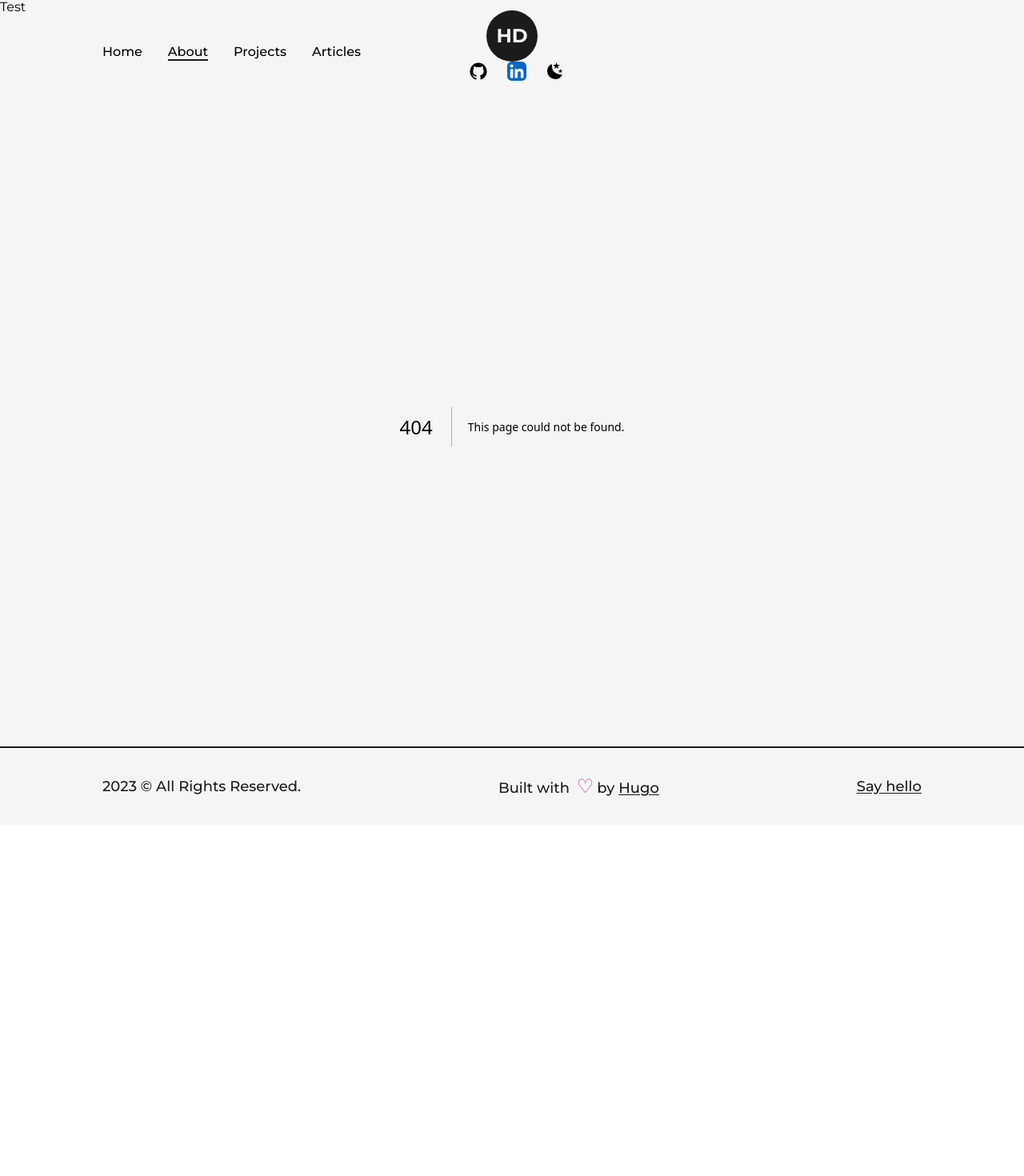
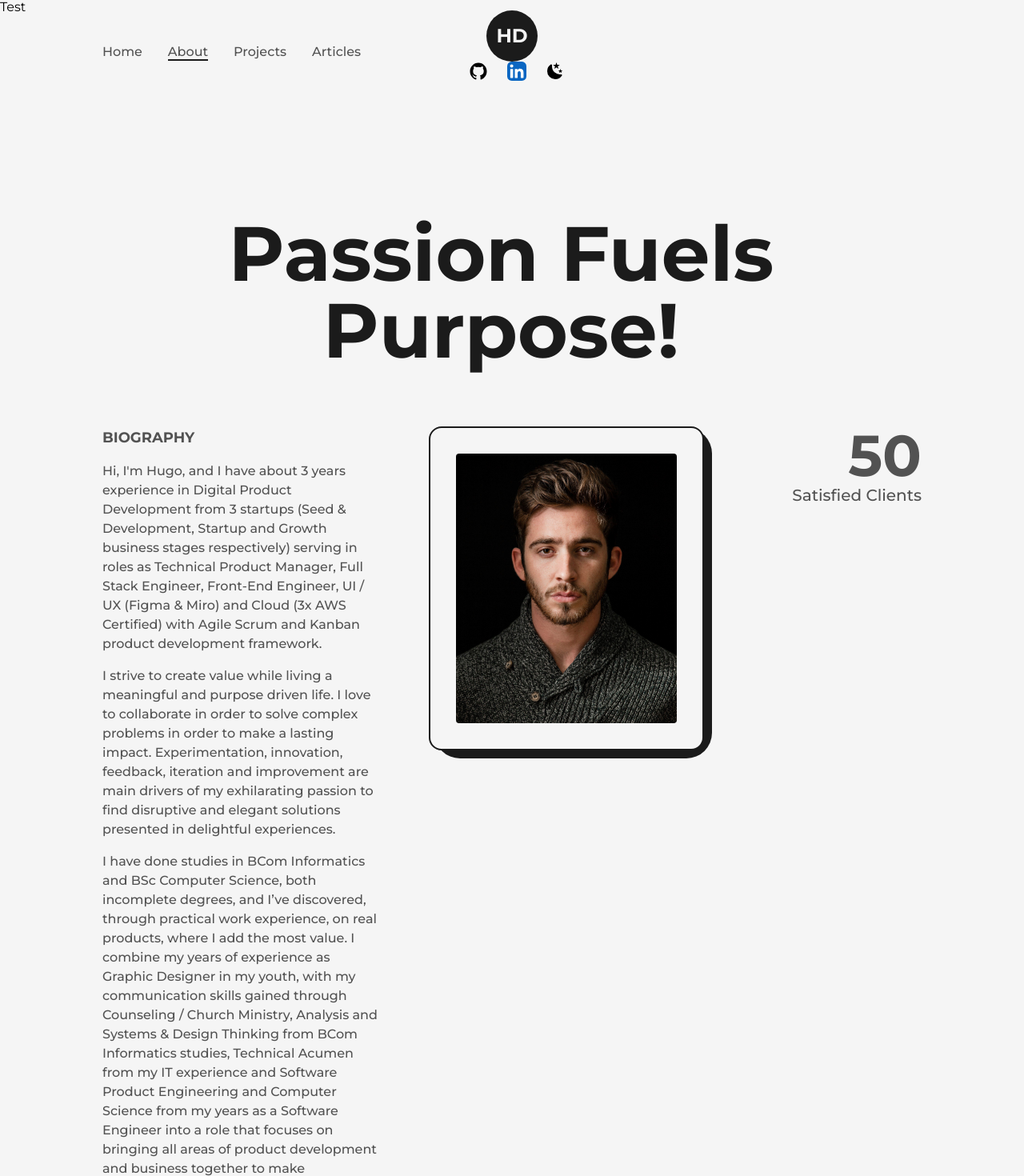
Before and after one commit to HugoDorfling/hugo.dorfling.org, a Next.js app: page /about in a window 1280 px wide. Before the commit this address had no page. Shown: the part 3-1473 px from the top of the page at 80% size. Before the commit the page ends 1034 px from the top, so only its background shows below. Built offline with nearby package versions, Linux system fonts and the light colour scheme.

Commit message:
Add about page

```diff
--- a/src/components/Layout.tsx
+++ b/src/components/Layout.tsx
@@ -3,7 +3,7 @@ import React from "react";
 const Layout = ({ children, className = "" }: any) => {
   return (
     <div
-      className={`w-full h-full inline-block z-0 bg-light p-32 ${className}`}
+      className={`w-full h-full inline-block z-0 bg-light p-32 ${className} `}
     >
       {children}
     </div>
--- a/src/components/NavBar.tsx
+++ b/src/components/NavBar.tsx
@@ -35,7 +35,7 @@ const NavBar = () => {
       className="w-fu
      px-32 py-8 font-medium"
     >
-      <nav>
+      <nav className="text-dark/75">
         <CustomLink href="/" title="Home" className="mr-4" />
         <CustomLink href="/about" title="About" className="mx-4" />
         <CustomLink href="/projects" title="Projects" className="mx-4" />
--- /dev/null
+++ b/src/pages/about.tsx
@@ -0,0 +1,128 @@
+import AnimatedText from "@/components/AnimatedText";
+import Layout from "@/components/Layout";
+import {
+  motionValue,
+  useInView,
+  useMotionValue,
+  useSpring,
+} from "framer-motion";
+import Head from "next/head";
+import Image from "next/image";
+import React, { useEffect, useRef } from "react";
+import profilePic from "~/images/profile/developer-pic-2.jpg";
+
+const AnimatedNumbers = ({ value }: any) => {
+  const ref = useRef<HTMLSpanElement>(null);
+
+  const motionValue = useMotionValue(0);
+  const springValue = useSpring(motionValue, { duration: 3000 });
+  const isInView = useInView(ref);
+
+  useEffect(() => {
+    if (isInView) {
+      motionValue.set(value);
+    }
+  }, [isInView, value, motionValue]);
+
+  useEffect(() => {
+    springValue.on("change", (latest) => {
+      if (ref.current && latest.toFixed(0) <= value) {
+        ref.current.textContent = latest.toFixed(0);
+      }
+    });
+  }, [springValue, value]);
+
+  return <span ref={ref}>{value}</span>;
+};
+
+const About = () => {
+  return (
+    <>
+      <Head>
+        <title>Hugo | About</title>
+        <meta name="About me" content="My about page" />
+      </Head>
+      <main className="flex w-full flex-col items-center justify-center">
+        <Layout>
+          <AnimatedText text="Passion fuels purpose!" className="mb-16" />
+          <div className="grid w-full grid-cols-8 gap-16 text-dark/75">
+            <div className="col-span-3 flex flex-col items-start justify-start">
+              <h2 className="mb-4 text-lg font-bold uppercase text-dark/75">
+                Biography
+              </h2>
+              <p className="font-medium">
+                Hi, I'm Hugo, and I have about 3 years experience in Digital
+                Product Development from 3 startups (Seed & Development, Startup
+                and Growth business stages respectively) serving in roles as
+                Technical Product Manager, Full Stack Engineer, Front-End
+                Engineer, UI / UX (Figma & Miro) and Cloud (3x AWS Certified)
+                with Agile Scrum and Kanban product development framework.
+              </p>
+              <p className="my-4 font-medium">
+                I strive to create value while living a meaningful and purpose
+                driven life. I love to collaborate in order to solve complex
+                problems in order to make a lasting impact. Experimentation,
+                innovation, feedback, iteration and improvement are main drivers
+                of my exhilarating passion to find disruptive and elegant
+                solutions presented in delightful experiences.
+              </p>
+              <p className="font-medium">
+                I have done studies in BCom Informatics and BSc Computer
+                Science, both incomplete degrees, and I’ve discovered, through
+                practical work experience, on real products, where I add the
+                most value. I combine my years of experience as Graphic Designer
+                in my youth, with my communication skills gained through
+                Counseling / Church Ministry, Analysis and Systems & Design
+                Thinking from BCom Informatics studies, Technical Acumen from my
+                IT experience and Software Product Engineering and Computer
+                Science from my years as a Software Engineer into a role that
+                focuses on bringing all areas of product development and
+                business together to make remarkable and life-changing products
+                that make a difference in peoples lives through servant
+                leadership, collaboration and strong determination towards
+                realizing a worthwhile vision. I thrive in a highly autonomous
+                and collaborative environment where discovery, exploration and
+                learning are highly valued through the three pillars of
+                empiricism, namely Transparency, Inspection and Adaptation. I
+                care deeply about truly connecting with fellow humans and
+                building lasting relationships that are meaningful through
+                empathy and love.
+              </p>
+            </div>
+            <div
+              className="col-span-3 relative h-max rounded-2xl border-2 border-solid border-dark
+            bg-light p-8"
+            >
+              <div className="absolute top-0 -right-3 -z-10 w-[102%] h-[103%] rounded-[2rem] bg-dark" />
+              <Image
+                src={profilePic}
+                alt="hugo"
+                className="w-full h-auto rounded 2xl"
+              />
+            </div>
+            <div className="col-span-2 flex flex-col items-end justify-between">
+              <div className="flex flex-col items-end just">
+                <span className="inline-block text-7xl font-bold">
+                  <AnimatedNumbers value={50} />
+                </span>
+                <h2 className="text-xl font-medium capitalize text-dark/75">
+                  Satisfied clients
+                </h2>
+              </div>
+              <div className="flex flex-col items-end just">
+                <span className="inline-block text-7xl font-bold">
+                  <AnimatedNumbers value={20} />
+                </span>
+                <h2 className="text-xl font-medium capitalize text-dark/75">
+                  Satisfied clients
+                </h2>
+              </div>
+            </div>
+          </div>
+        </Layout>
+      </main>
+    </>
+  );
+};
+
+export default About;
```
